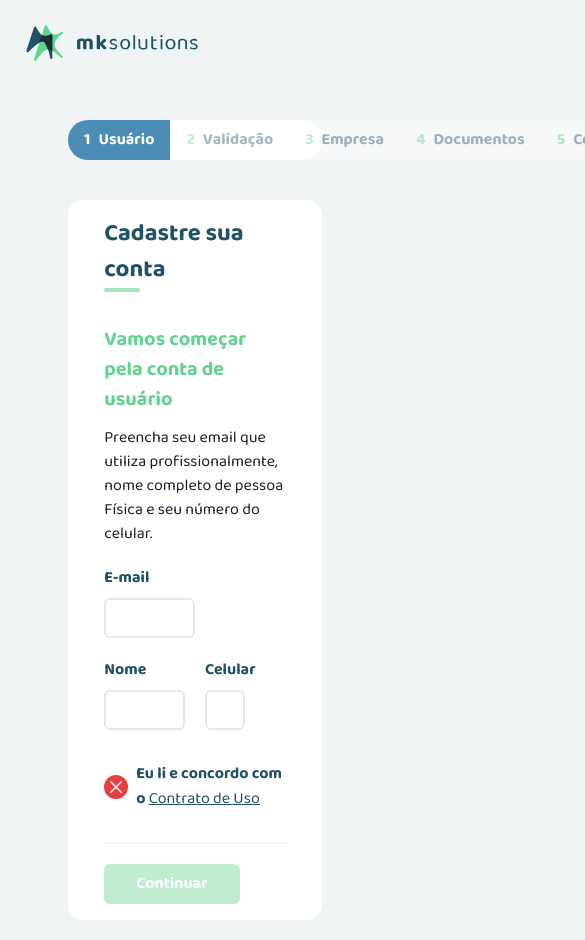
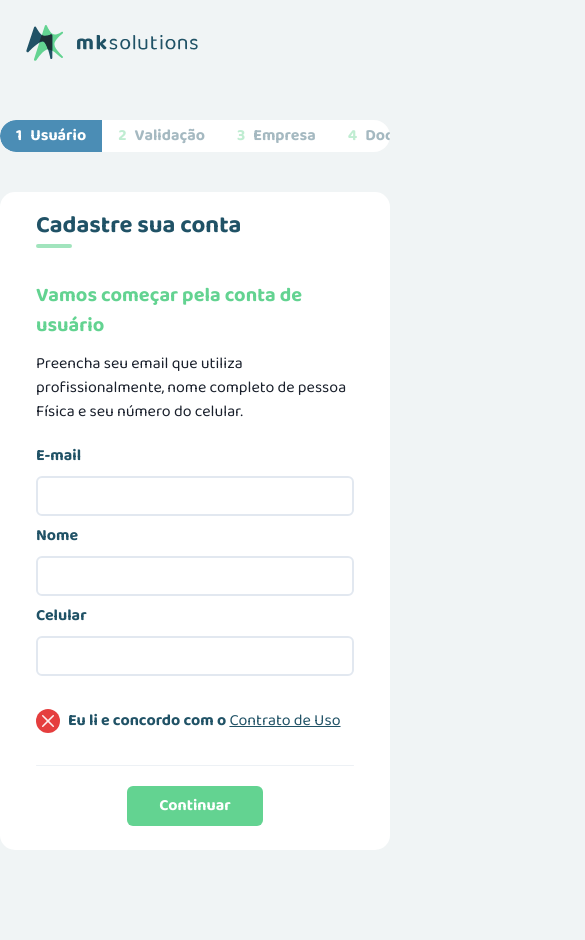
Before and after one commit to ryanalencar/mk_challenge, a Next.js app: page / in a window 390 px wide. Shown: the top 940 px of the page, 585 px wide, since content can reach past the window. After the commit the page ends 870 px from the top, so only its background shows below. Built offline with nearby package versions, Linux system fonts and the light colour scheme.

Commit message:
feat: mobile friendly

```diff
--- a/src/components/Stepper/Steps/Step0.tsx
+++ b/src/components/Stepper/Steps/Step0.tsx
@@ -9,6 +9,7 @@ import {
   Stack,
   Text,
   useBoolean,
+  useMediaQuery,
 } from '@chakra-ui/react';
 import { yupResolver } from '@hookform/resolvers/yup';
 import { SubmitHandler, useForm } from 'react-hook-form';
@@ -43,7 +44,7 @@ export function Step0() {
   const {
     register,
     handleSubmit,
-    formState: { errors, isDirty, isSubmitting, isValidating },
+    formState: { errors, isSubmitting, isValidating },
   } = useForm<Step0Data>({
     resolver: yupResolver(formSchema),
     defaultValues: {
@@ -57,6 +58,7 @@ export function Step0() {
     userState.useContractRead ?? false,
   );
   const { moveForward } = useTab();
+  const [isMobile] = useMediaQuery('(max-width: 600px)');
 
   const handleStep0Submit: SubmitHandler<Step0Data> = (data) => {
     setIsLoading(true);
@@ -95,21 +97,22 @@ export function Step0() {
         </Text>
         <Text size="xsm" variant="regular">
           Preencha seu email que utiliza profissionalmente,
-          <br /> nome completo de pessoa Física e seu número do celular.
+          {isMobile ? null : <br />} nome completo de pessoa Física e seu número
+          do celular.
         </Text>
       </Stack>
       <Flex
         as="form"
         direction="column"
         onSubmit={handleSubmit(handleStep0Submit)}>
-        <Stack spacing={5}>
+        <Stack spacing={2}>
           <Input
             error={errors.email}
             label="E-mail"
             {...register('email')}
-            w={['50%']}
+            w={['100%', '50%']}
           />
-          <HStack spacing={5}>
+          <Stack spacing={2} direction={['column', 'row']}>
             <Input error={errors.name} label="Nome" {...register('name')} />
             <Input
               type="tel"
@@ -118,9 +121,9 @@ export function Step0() {
               error={errors.phone}
               label="Celular"
               {...register('phone')}
-              w={['50%']}
+              w={['100%', '50%']}
             />
-          </HStack>
+          </Stack>
         </Stack>
         <HStack spacing={2} mt={8}>
           <IconButton
@@ -154,7 +157,6 @@ export function Step0() {
         <TabPanelFooter
           hasBackButton={false}
           footerButtonText="Continuar"
-          footerButtonIsDisabled={!isDirty}
           footerButtonIsLoading={isSubmitting || isValidating || isLoading}
         />
       </Flex>
--- a/src/components/Stepper/Steps/Step1.tsx
+++ b/src/components/Stepper/Steps/Step1.tsx
@@ -8,6 +8,7 @@ import {
   PinInputField,
   Stack,
   Text,
+  useMediaQuery,
   useToast,
 } from '@chakra-ui/react';
 import ReactInputMask from 'react-input-mask';
@@ -23,6 +24,7 @@ export function Step1() {
   const { moveForward } = useTab();
   const toast = useToast();
   const [isLoading, setIsLoading] = useState(false);
+  const [isMobile] = useMediaQuery('(max-width: 600px)');
 
   const handleValidatePhone = () => {
     setIsLoading(true);
@@ -50,7 +52,7 @@ export function Step1() {
         </Text>
         <Text size="xsm" variant="regular">
           Enviamos uma mensagem SMS com o código de confirmação
-          <br /> para o celular abaixo:
+          {isMobile ? null : <br />} para o celular abaixo:
         </Text>
         <Input
           isReadOnly
@@ -63,7 +65,7 @@ export function Step1() {
           color="blue.heading"
           fontWeight="700"
           borderRadius={50}
-          w={['25%']}
+          w={['70%', '60%', '45%', '25%']}
         />
       </Stack>
       <Stack>
--- a/src/components/Stepper/Steps/Step2.tsx
+++ b/src/components/Stepper/Steps/Step2.tsx
@@ -7,6 +7,7 @@ import {
   Spinner,
   Stack,
   Text,
+  useMediaQuery,
   useRadioGroup,
 } from '@chakra-ui/react';
 import { yupResolver } from '@hookform/resolvers/yup';
@@ -77,7 +78,7 @@ export function Step2() {
     companyState.companySegment ?? '',
   );
   const [isLoading, setIsLoading] = useState(false);
-
+  const [isMobile] = useMediaQuery('(max-width: 930px)');
   const { getRootProps, getRadioProps } = useRadioGroup({
     name: 'companySegment',
     onChange: (value) => setCompanySegment(value),
@@ -138,7 +139,7 @@ export function Step2() {
         <Text size="xsm" variant="regular">
           Agora cadastre as informações de sua emprea para criar sua conta
           empresarial
-          <br /> customizada para seu negócio
+          {isMobile ? null : <br />} customizada para seu negócio
         </Text>
         <Text size="xsm" color="blue.heading">
           Escolha o segmento de sua empresa:
@@ -165,7 +166,7 @@ export function Step2() {
             label="Tipo de empresa"
             placeholder="Selecione o tipo de empresa"
             options={companiesType}
-            w={['50%']}
+            w={['100%', '75%', '50%']}
             {...register('companyType')}
           />
           <Input
@@ -175,9 +176,9 @@ export function Step2() {
             error={errors.cnpj}
             label="CNPJ"
             {...register('cnpj')}
-            w={['35%']}
+            w={['100%', '75%', '50%', '25%']}
           />
-          <HStack spacing={5}>
+          <Stack direction={['column', 'column', 'row']} spacing={[2, 3]}>
             <Input
               error={errors.corporateName}
               label="Razão social"
@@ -190,28 +191,29 @@ export function Step2() {
               error={errors.phone}
               label="Telefone"
               {...register('phone')}
-              w={['50%']}
+              w={['100%', '75%', '50%']}
             />
-          </HStack>
+          </Stack>
           <HStack spacing={3}>
             <Input
+              type="tel"
               as={ReactInputMask}
               mask="99999-999"
               error={errors.zipCode}
               label="CEP"
               {...register('zipCode')}
               onChange={(e) => handleZipCodeChange(e.target.value)}
-              w={['15%']}
+              w={['40%', '35%', '25%', '20%']}
             />
-            {isLoading && <Spinner size="sm" />}
+            {isLoading && <Spinner size="md" />}
           </HStack>
           <Input
             error={errors.address}
             label="Endereço"
             {...register('address')}
-            w={['75%']}
+            w={['100%', '75%', '50%']}
           />
-          <HStack spacing={5}>
+          <Stack direction={['column', 'column', 'row']} spacing={[2, 3]}>
             <Input
               error={errors.addressNumber}
               label="Número"
@@ -227,7 +229,7 @@ export function Step2() {
               label="Bairro"
               {...register('district')}
             />
-          </HStack>
+          </Stack>
         </Stack>
 
         <TabPanelFooter
--- a/src/components/Stepper/Steps/Step4.tsx
+++ b/src/components/Stepper/Steps/Step4.tsx
@@ -5,7 +5,7 @@ import { HStack, Image, Stack, Text, VStack } from '@chakra-ui/react';
 
 export default function Step4() {
   return (
-    <VStack spacing={5}>
+    <VStack spacing={5} textAlign={['center']}>
       <Image src="/images/account_success.png" alt="Conta criada com sucesso" />
       <Text color="green" size="sm">
         Sua conta foi cadastrada com sucesso!
@@ -20,7 +20,9 @@ export default function Step4() {
       </Stack>
       <HStack color="orange.300">
         <WarningIcon fontSize="larger" />
-        <Text size="sm">Foi enviado um email com os próximos passos</Text>
+        <Text size={['xsm', 'sm']}>
+          Foi enviado um email com os próximos passos
+        </Text>
       </HStack>
     </VStack>
   );
--- a/src/components/Stepper/TabPanel/TabPanelFooter.tsx
+++ b/src/components/Stepper/TabPanel/TabPanelFooter.tsx
@@ -5,7 +5,7 @@ import {
   Button,
   ButtonGroup,
   Divider,
-  HStack,
+  Stack,
   VStack,
 } from '@chakra-ui/react';
 
@@ -33,7 +33,11 @@ export function TabPanelFooter({
     <VStack as="footer" mt={8} spacing={5} align="flex-start">
       <Divider borderRadius={2} />
 
-      <HStack justify="space-between" w="100%">
+      <Stack
+        direction={['column', 'column', 'row']}
+        align="center"
+        justify="space-between"
+        w="100%">
         <ButtonGroup spacing={8}>
           <Button
             isDisabled={footerButtonIsDisabled}
@@ -59,7 +63,7 @@ export function TabPanelFooter({
           )}
         </ButtonGroup>
         <Box> {children}</Box>
-      </HStack>
+      </Stack>
     </VStack>
   );
 }
--- a/src/components/Stepper/index.tsx
+++ b/src/components/Stepper/index.tsx
@@ -22,11 +22,12 @@ export function Stepper() {
       isManual
       onChange={handleTabsChange}
       index={tabIndex}
-      size="md"
-      w="65%"
+      size={['sm', 'md']}
+      w={['100%', '80%', '65%']}
       variant="solid-rounded"
-      mb={5}>
-      <TabList bgColor="white" borderRadius={25}>
+      mb={5}
+      orientation={['vertical', 'horizontal']}>
+      <TabList bgColor="white" borderRadius={25} overflowY="auto">
         {tabList.map(({ title }, index) => (
           <Tab
             key={title}
--- a/src/pages/index.tsx
+++ b/src/pages/index.tsx
@@ -7,7 +7,7 @@ export default function Home() {
   return (
     <>
       <Header />
-      <Center mt={5}>
+      <Center w={['100%']} mt={5}>
         <Stepper />
       </Center>
     </>
```
